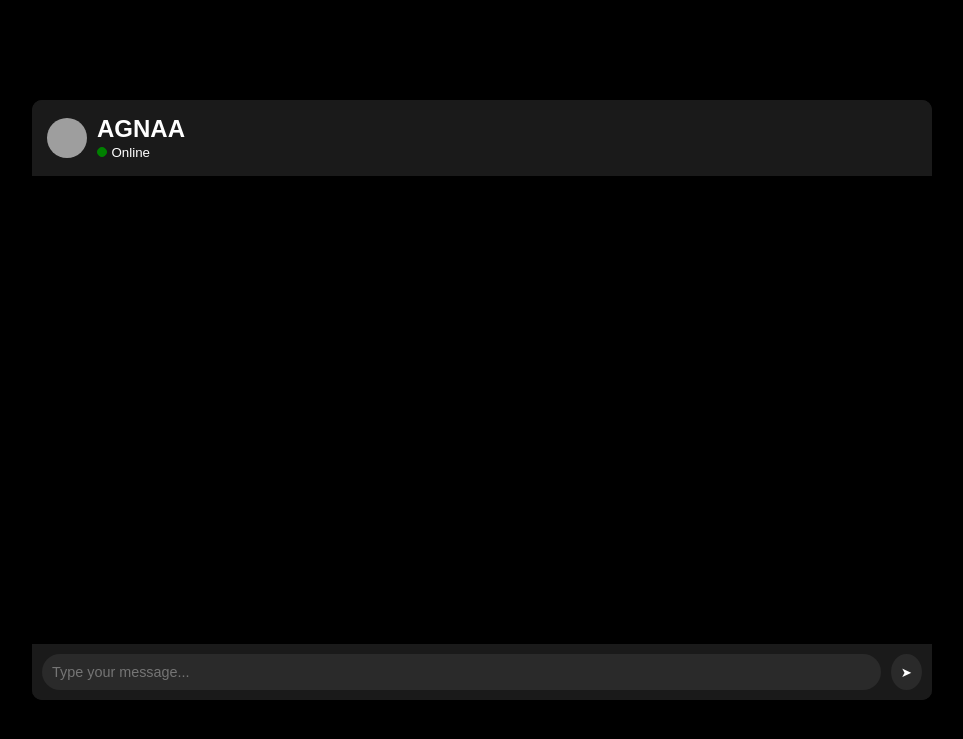
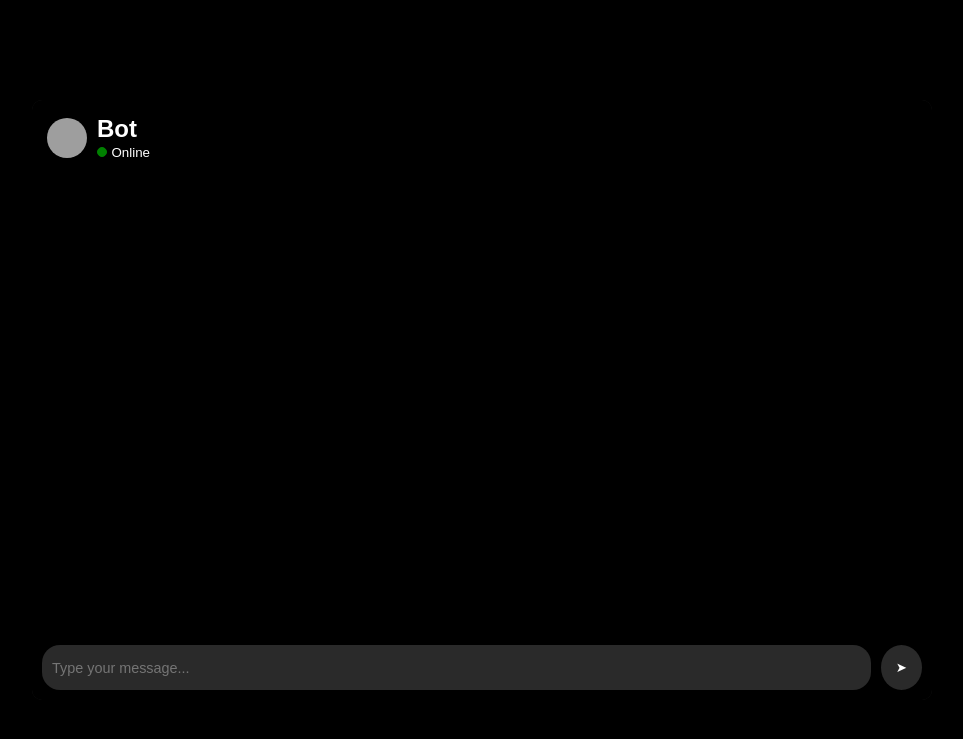
Before and after one commit to AdarsHH30/Chatster, a Flask app: template templates/index.html in a window 1280 px wide. Shown: the top 739 px of the page, without its empty margins (158-1121 px from the left). Run offline with Flask 3, Linux system fonts and the light colour scheme; the template is opened without the code that fills it, so the values that code supplies are empty; grey boxes are pictures that could not be loaded.

Commit message:
Made some UI changes

```diff
--- a/templates/index.html
+++ b/templates/index.html
@@ -32,7 +32,7 @@
         }
 
         .chat-header {
-            background-color: #1a1a1a;
+            background-color: black;
             color: white;
             padding: 15px;
             display: flex;
@@ -59,6 +59,8 @@
             padding: 10px;
             overflow-y: auto;
             background-color: #000000;
+            overflow-y: scroll;
+            scrollbar-width: none;
         }
 
         .chat-message {
@@ -86,7 +88,7 @@
         .chat-input {
             display: flex;
             padding: 10px;
-            background-color: #1a1a1a;
+            background-color: #000000;
         }
         .blink_me {
             animation: blinker 2s linear infinite;
@@ -112,7 +114,7 @@
             background-color: #2a2a2a;
             color: #ffffff;
             border: none;
-            padding: 10px;
+            padding: 15px;
             margin-left: 10px;
             border-radius: 50%;
             cursor: pointer;
@@ -124,7 +126,7 @@
         <div class="chat-header">
             <img src="https://assetsio.gnwcdn.com/among_us_nowa_mapa.jpg?width=1200&height=1200&fit=bounds&quality=70&format=jpg&auto=webp" alt="Avatar">
             <div>
-                <h2>AGNAA</h2>
+                <h2>Bot</h2>
                 <span class="blink_me"></span>
                 <small>Online</small>
             </div>
```
Also changed, not shown: 1 other file.
